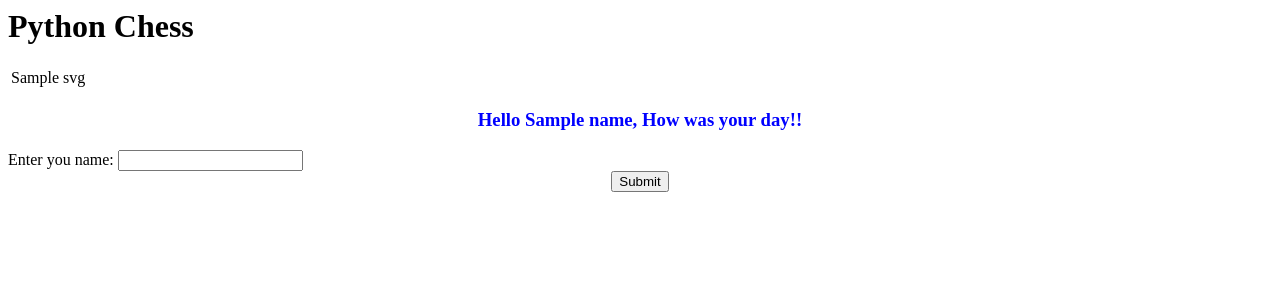
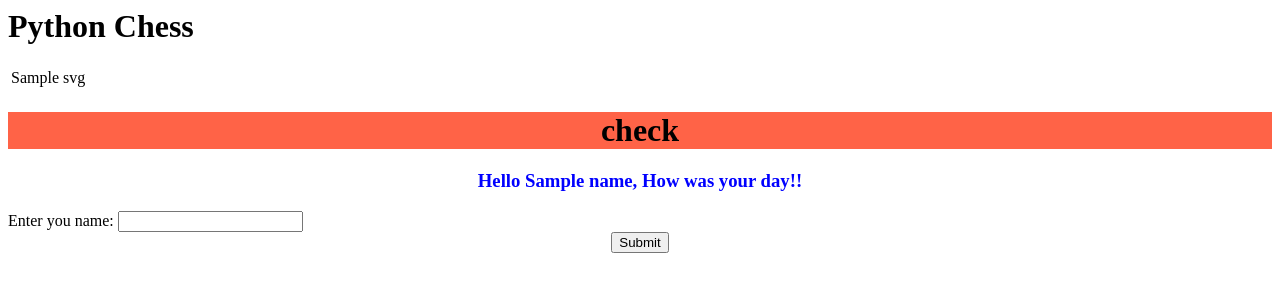
Before and after one commit to russellelliott/PythonChess, a Flask app: template templates/index.html in a window 1280 px wide. Shown: the top 300 px of the page. Run offline with Flask 2, Linux system fonts and the light colour scheme; the template is opened without the code that fills it: most values are stand-ins (such as "Sample title", 1, 10 or a date in 2020).

Commit message:
added notification for if player in check

```diff
--- a/templates/index.html
+++ b/templates/index.html
@@ -15,6 +15,11 @@
         color:white;
         height:100%;
     }
+
+    .check{
+        background-color:tomato;
+        width:100%;
+    }
 </style>
 
 <table style = "width:100%">
@@ -30,6 +35,11 @@
     </tr>
   </table>
 
+  {% if status == "check" %}
+  <div class = "check"><center><h1>check</h1></center></div>
+  {% else %}
+  <div><center><h1>&nbsp;</h1></center></div>
+  {% endif %}
 <form class="grid" action="/result" method="POST">
 
     {% if name %}
@@ -45,6 +55,6 @@
 
     <center><input class="file_submit" type="Submit"></center>
     {%elif status in ['checkmate', 'stalemate']%}
-      {{status}}
+      <center><h1>{{status}}</h1></center>
     {% endif %}
   </form>
```
